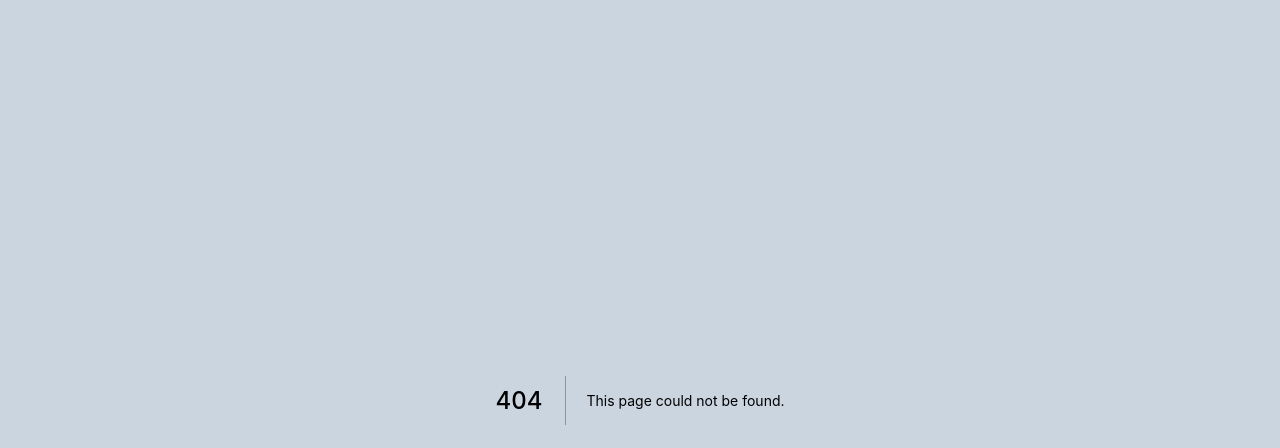
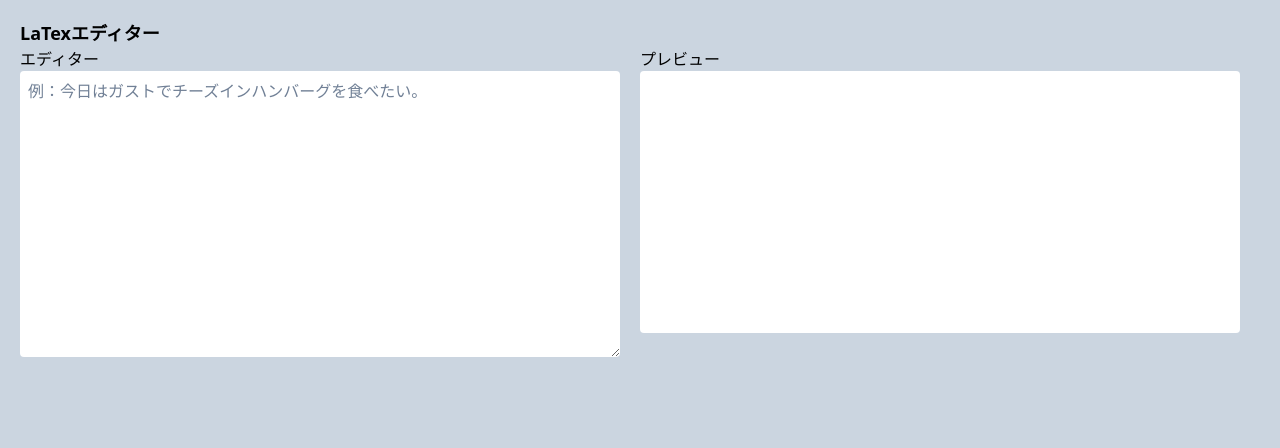
Before and after one commit to poteitoo/next-editor, a Next.js app: page /latex in a window 1280 px wide. Before the commit this address had no page. Shown: the top 448 px of the page. Built offline with nearby package versions, Linux system fonts and the light colour scheme.

Commit message:
[Add] latex page & thier components

```diff
--- /dev/null
+++ b/src/components/templates/LaTexEditor.tsx
@@ -0,0 +1,63 @@
+import React, { useEffect, useState } from 'react';
+
+import katex from 'katex';
+
+import { AppConfig } from '../../constants/config';
+import { TextArea } from '../atoms/TextArea';
+import { Meta } from '../organisms/layout/Meta';
+
+export const LaTexEditor: React.FC = () => {
+  const [currentText, setCurrentText] = useState('');
+  const [compiledText, setCompiledText] = useState('');
+
+  useEffect(() => {
+    try {
+      const html = katex.renderToString(currentText, {
+        throwOnError: true,
+      });
+      setCompiledText(html);
+    } catch (e) {
+      if (e instanceof katex.ParseError) {
+        const html = `Error in LaTeX '${currentText}': ${e.message}`
+          .replace(/&/g, '&amp;')
+          .replace(/</g, '&lt;')
+          .replace(/>/g, '&gt;');
+        setCompiledText(html);
+      } else {
+        throw e;
+      }
+    }
+  }, [currentText]);
+
+  return (
+    <div className="container p-5">
+      <Meta title={AppConfig.title} description={AppConfig.description}>
+        <link
+          rel="stylesheet"
+          href="https://cdn.jsdelivr.net/npm/katex@0.15.1/dist/katex.css"
+          integrity="sha384-WsHMgfkABRyG494OmuiNmkAOk8nhO1qE+Y6wns6v+EoNoTNxrWxYpl5ZYWFOLPCM"
+          crossOrigin="anonymous"
+        />
+      </Meta>
+      <h1 className="text-lg font-bold">LaTexエディター</h1>
+      <div className="flex">
+        <div className="w-1/2 mr-5">
+          エディター
+          <TextArea
+            className="w-full h-full rounded p-2 whitespace-pre-wrap placeholder-gray-600"
+            onChangeText={setCurrentText}
+            value={currentText}
+            placeholder="例：今日はガストでチーズインハンバーグを食べたい。"
+          />
+        </div>
+        <div className="flex flex-col w-1/2 mr-5">
+          プレビュー
+          <div
+            dangerouslySetInnerHTML={{ __html: compiledText }}
+            className="w-full h-full bg-white rounded p-2 whitespace-pre-wrap placeholder-gray-600"
+          />
+        </div>
+      </div>
+    </div>
+  );
+};
--- /dev/null
+++ b/src/pages/latex.tsx
@@ -0,0 +1,5 @@
+import { LaTexEditor } from '../components/templates/LaTexEditor';
+
+const Latex = () => <LaTexEditor />;
+
+export default Latex;
```
